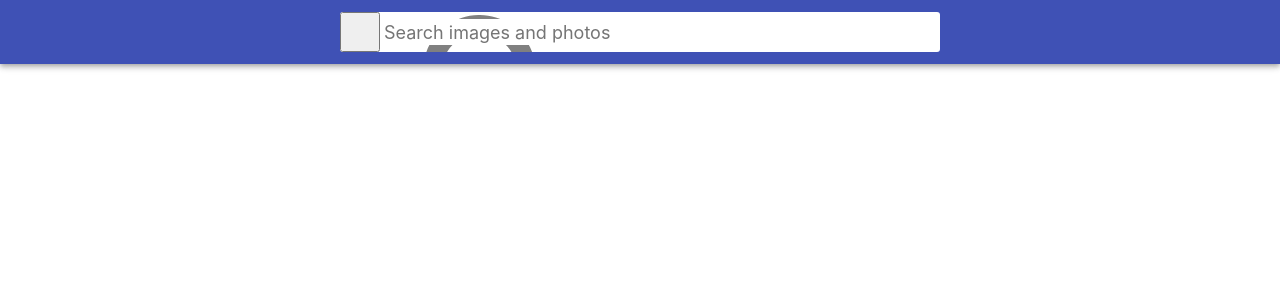
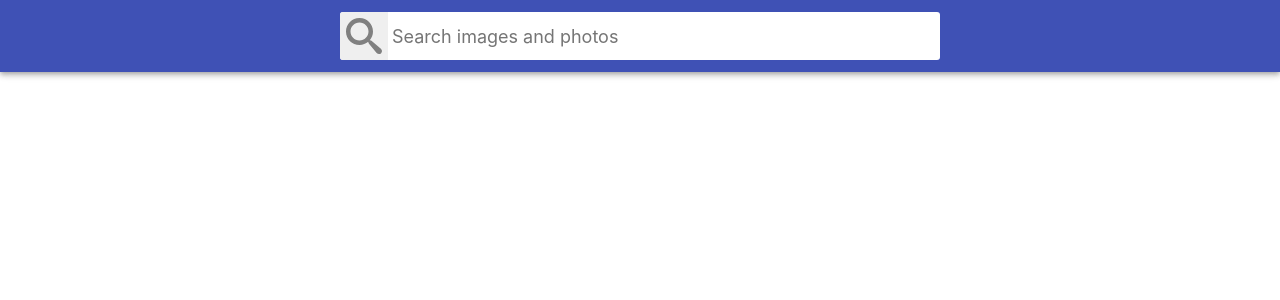
Before and after one commit to OlehKozubJS/goit-react-hw-03-image-finder, a React (Create React App) app: page / in a window 1280 px wide. Shown: the top 300 px of the page. Built offline with nearby package versions, Linux system fonts and the light colour scheme.

Commit message:
Edit Icon Settings

```diff
--- a/src/components/Searchbar.jsx
+++ b/src/components/Searchbar.jsx
@@ -19,8 +19,8 @@ export class Searchbar extends Component {
           className={SearchbarCSS.SearchForm}
           onSubmit={this.enterSearchData}
         >
-          <button type="submit" className={SearchbarCSS.icon}>
-            <svg>
+          <button type="submit" className={SearchbarCSS.SearchFormButton}>
+            <svg className={SearchbarCSS.icon}>
               <use xlinkHref={`${Icons}#icon-search`}></use>
             </svg>
           </button>
--- a/src/components/styles/Searchbar.module.css
+++ b/src/components/styles/Searchbar.module.css
@@ -34,7 +34,9 @@
 }
 
 .SearchFormButton {
-  display: inline-block;
+  display: flex;
+  justify-content: center;
+  align-items: center;
   width: 48px;
   height: 48px;
   border: 0;
@@ -48,11 +50,12 @@
 }
 
 .icon {
-  display: inline-block;
-  width: 3em;
-  height: 3em;
+  display: block;
+  margin: 0;
+  width: 36px;
+  height: 36px;
   stroke-width: 0;
-  stroke: currentColor;
+  stroke: none;
   fill: grey;
 }
 
```
